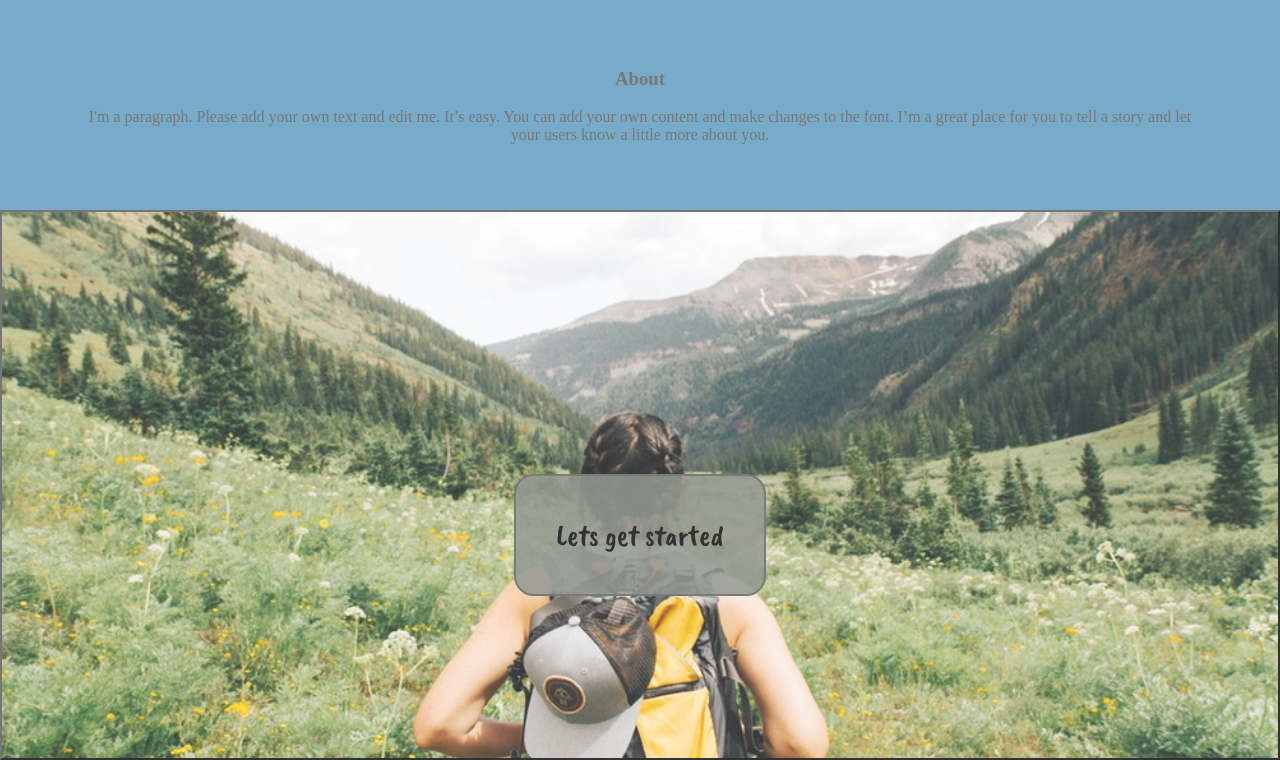
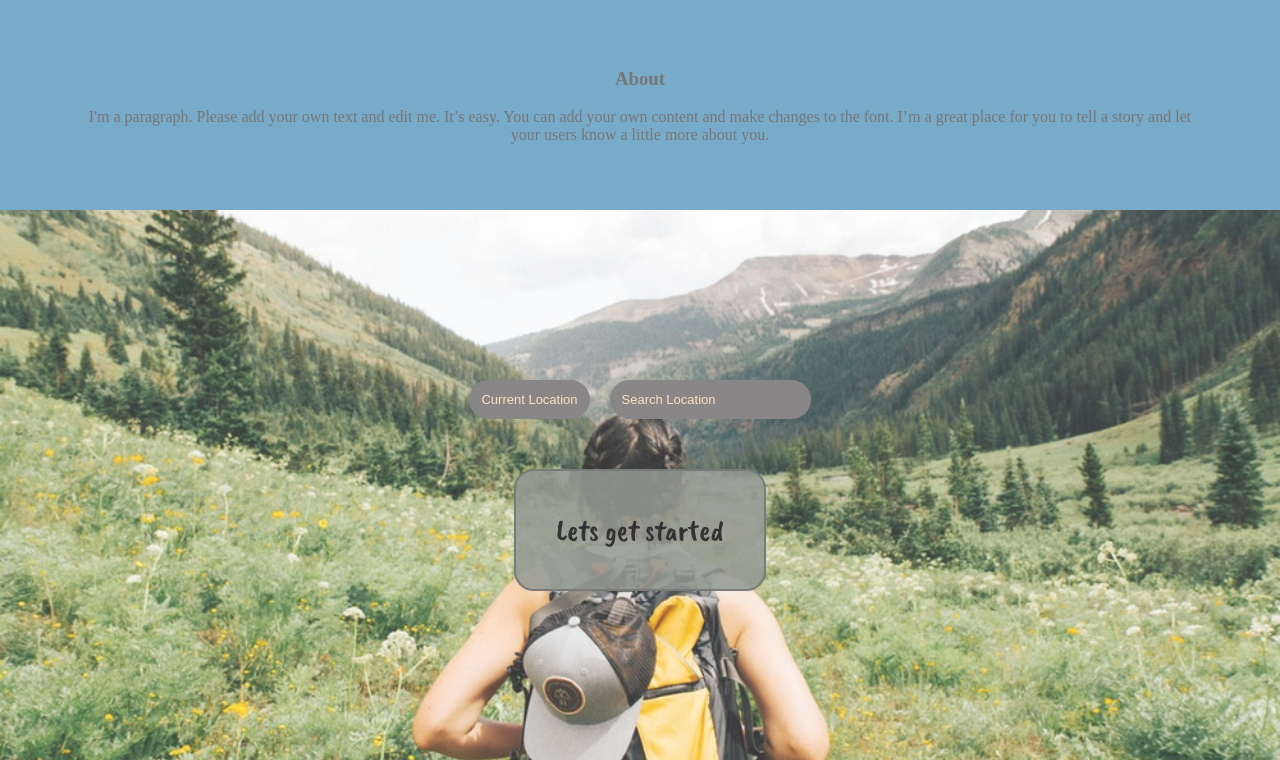
Before and after one commit to ambiab/happy-feet, a Flask app: page / in a window 1280 px wide. Shown: the part 551-1311 px from the top of the page. Run offline with Flask 2, Linux system fonts and the light colour scheme; some libraries are stand-ins or nearby versions.

Commit message:
include get location and search button

```diff
--- a/static/css/main-page.css
+++ b/static/css/main-page.css
@@ -57,7 +57,7 @@ h1 {
     font-size: 30px;
 
     padding: 40px;
-    margin-top: 100px;
+    margin-top: 50px;
     background: rgba(121, 128, 120, 0.85)
 }
 
@@ -85,3 +85,46 @@ h1 {
     background-color: rgb(120, 171, 201);
     text-align: center;
 }
+
+.search-wrapper {
+   display: flex;
+   flex-direction: row;
+
+   justify-content: space-around;
+}
+
+#get-current-location, #search-location {
+    margin: 0 10px;
+
+    border-radius: 20px;
+
+    background: rgb(107, 104, 104);
+    border: 2px solid rgb(107, 104, 104);
+
+    padding: 10px;
+
+    color: peachpuff;
+}
+
+#get-current-location {
+    font-size: 13px;
+}
+
+::-webkit-input-placeholder {
+    color: peachpuff;
+    font-size: 13px;
+}
+::-moz-placeholder {
+    color: peachpuff;
+    font-size: 13px;
+}
+
+:-ms-input-placeholder {
+    color: peachpuff;
+    font-size: 13px;
+}
+
+::placeholder {
+    color: peachpuff;
+    font-size: 13px;
+}
--- a/templates/main-page.html
+++ b/templates/main-page.html
@@ -37,9 +37,13 @@
                 I’m a great place for you to tell a story and let your users know a little more about you.</p>
             </div>
 
-            <button class='background-image-2'>
+            <div class='background-image-2'>
+                <div class='search-wrapper'>
+                    <button id='get-current-location'>Current Location</button>
+                    <input id='search-location' placeholder='Search Location'/>
+                </div>
                 <div class='getstarted'>Lets get started</div>
-            </button>
+            </div>
         </div>
 
 
```
